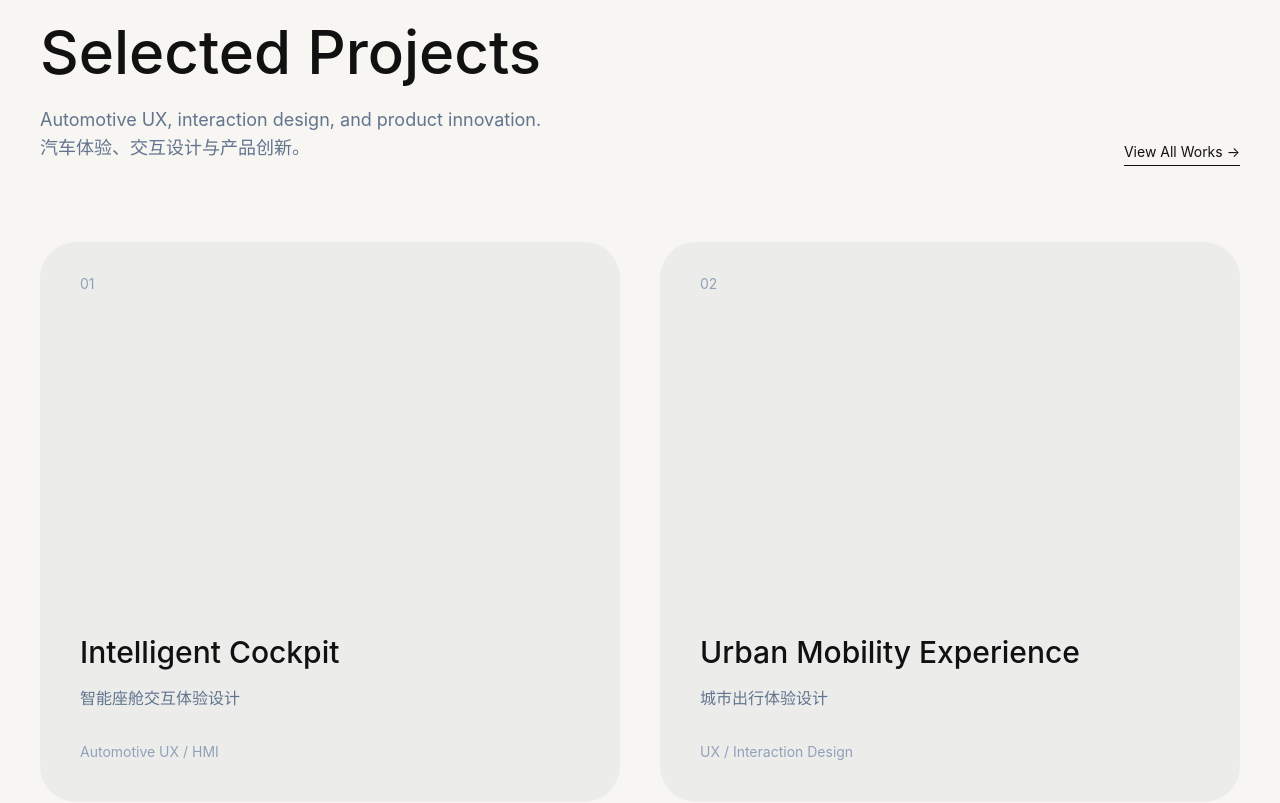
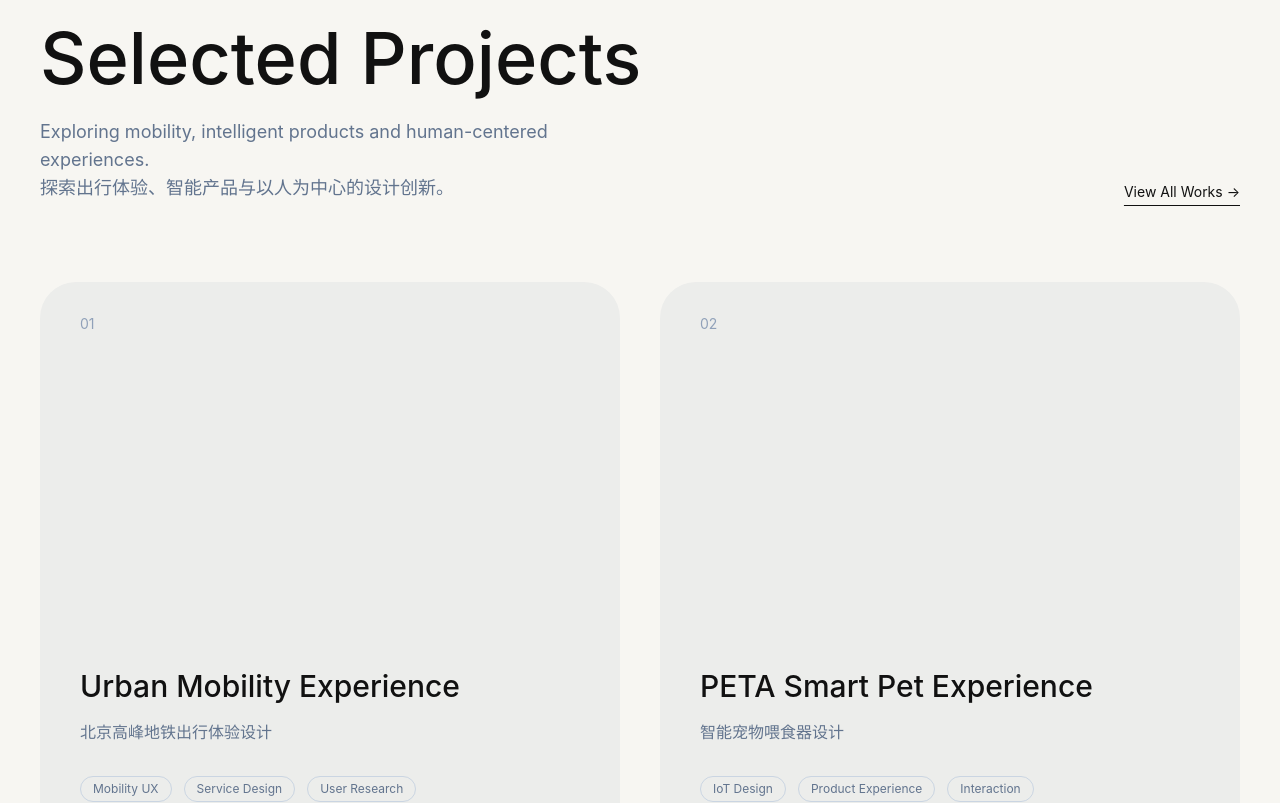
Before and after one commit to Sharon1204-svg/tang-defeng-portfolio, a Next.js app: page / in a window 1280 px wide. Shown: the part 946-1749 px from the top of the page. Built offline with nearby package versions, Linux system fonts and the light colour scheme.

Commit message:
Replace template works with portfolio projects

```diff
--- a/src/components/Works.tsx
+++ b/src/components/Works.tsx
@@ -1,22 +1,5 @@
 import Link from "next/link";
-
-const projects = [
-  {
-    title: "Intelligent Cockpit",
-    subtitle: "智能座舱交互体验设计",
-    category: "Automotive UX / HMI",
-  },
-  {
-    title: "Urban Mobility Experience",
-    subtitle: "城市出行体验设计",
-    category: "UX / Interaction Design",
-  },
-  {
-    title: "VR Navigation Icon",
-    subtitle: "虚拟现实导航图标设计",
-    category: "Visual / Interface Design",
-  },
-];
+import { projects } from "@/data/projects";
 
 export default function Works(){
   return (
@@ -24,11 +7,11 @@ export default function Works(){
       <div className="mb-20 flex items-end justify-between">
         <div>
           <p className="text-sm tracking-[0.45em] text-slate-500">SELECTED WORKS</p>
-          <h2 className="mt-5 text-5xl md:text-6xl font-medium">Selected Projects</h2>
+          <h2 className="mt-5 text-5xl md:text-7xl font-medium">Selected Projects</h2>
           <p className="mt-6 max-w-xl text-lg text-slate-500">
-            Automotive UX, interaction design, and product innovation.
+            Exploring mobility, intelligent products and human-centered experiences.
             <br />
-            汽车体验、交互设计与产品创新。
+            探索出行体验、智能产品与以人为中心的设计创新。
           </p>
         </div>
         <Link href="/works" className="hidden md:block text-sm underline underline-offset-8">
@@ -37,21 +20,16 @@ export default function Works(){
       </div>
 
       <div className="grid gap-10 md:grid-cols-2">
-        {projects.map((item,index)=>(
-          <Link
-            href="/works"
-            key={item.title}
-            className="group relative overflow-hidden rounded-[36px] bg-[#ECEDEB] h-[560px] p-10 flex flex-col justify-end transition-all duration-500 hover:-translate-y-3"
-          >
-            <div className="absolute top-8 left-10 text-sm text-slate-400">
-              0{index+1}
-            </div>
-            <div>
-              <h3 className="text-3xl font-medium transition-transform duration-500 group-hover:-translate-y-2">
-                {item.title}
-              </h3>
-              <p className="mt-4 text-slate-500">{item.subtitle}</p>
-              <p className="mt-8 text-sm text-slate-400">{item.category}</p>
+        {projects.map((item)=>(
+          <Link href={`/works/${item.id}`} key={item.id}
+            className="group relative overflow-hidden rounded-[36px] bg-[#ECEDEB] h-[560px] p-10 flex flex-col justify-end transition-all duration-500 hover:-translate-y-3">
+            <div className="absolute top-8 left-10 text-sm text-slate-400">{item.number}</div>
+            <h3 className="text-3xl font-medium">{item.title}</h3>
+            <p className="mt-4 text-slate-500">{item.subtitle}</p>
+            <div className="mt-8 flex flex-wrap gap-3">
+              {item.tags.map(tag=>(
+                <span key={tag} className="text-xs border border-slate-300 rounded-full px-3 py-1 text-slate-500">{tag}</span>
+              ))}
             </div>
           </Link>
         ))}
```
